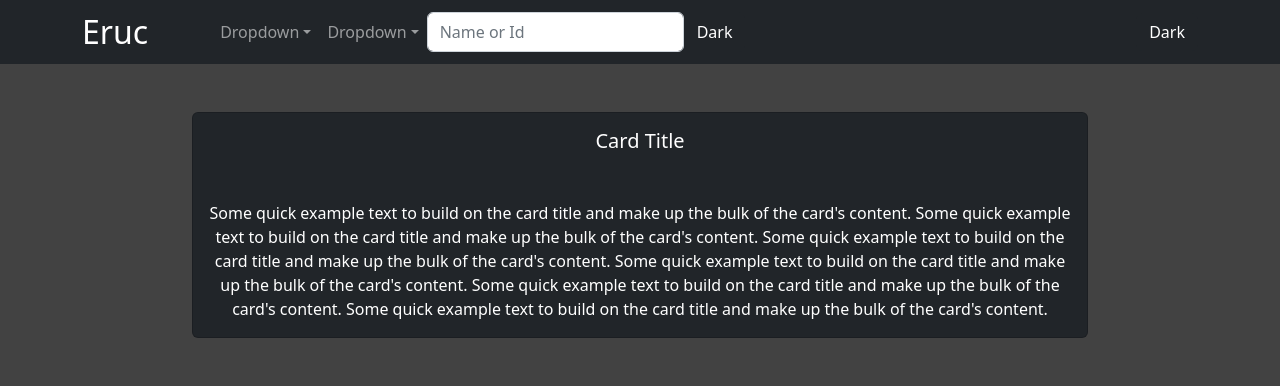
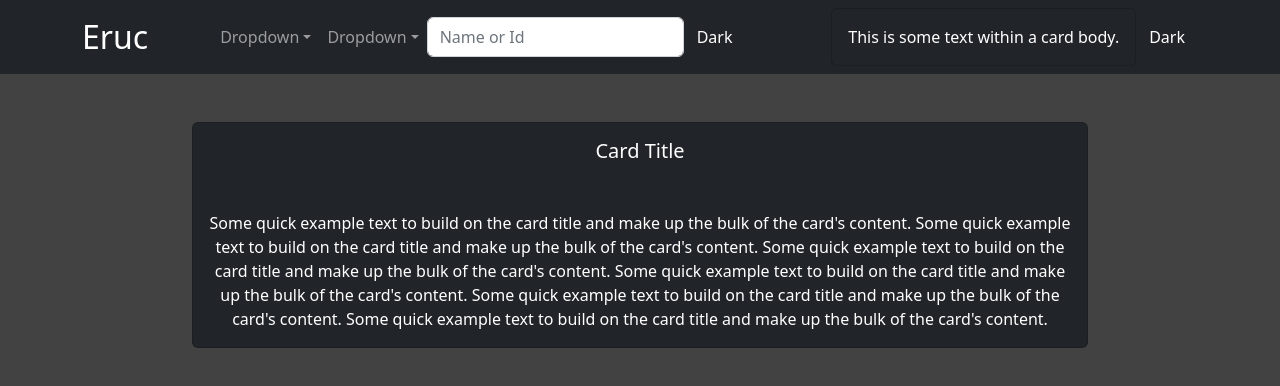
Before and after one commit to eruc1117/blog-front-end, a React (Create React App) app: page / in a window 1280 px wide. Shown: the top 386 px of the page. Built offline with nearby package versions, Linux system fonts and the light colour scheme.

Commit message:
feat: add user area on Navbar

```diff
--- a/src/UI/Navbar/BasicNavbar.js
+++ b/src/UI/Navbar/BasicNavbar.js
@@ -3,6 +3,7 @@ import Nav from 'react-bootstrap/Nav';
 import Navbar from 'react-bootstrap/Navbar';
 import Button from 'react-bootstrap/Button';
 import Form from 'react-bootstrap/Form';
+import Card from 'react-bootstrap/Card';
 
 import DropdownsList from '../DropdownsList/DropdownsList';
 
@@ -13,13 +14,16 @@ function BasicNavbar() {
                 <Navbar.Brand href="#home" className="fs-2 my-0 py-0">Eruc</Navbar.Brand>
                 <Navbar.Collapse id="navbar-nav" className='h-100'>
                     <Nav className="ms-5">
-                        <DropdownsList/>
-                        <DropdownsList/>
+                        <DropdownsList />
+                        <DropdownsList />
                         <Form.Control type="email" placeholder="Name or Id" />
                         <Button variant="dark">Dark</Button>
                     </Nav>
                 </Navbar.Collapse>
-                <Button variant="dark">Dark</Button>
+                <div className='d-flex flex-row'>
+                    <Card body bg="dark" className='text-white'>This is some text within a card body.</Card>
+                    <Button variant="dark">Dark</Button>
+                </div>
             </Container>
         </Navbar>
     );
```
